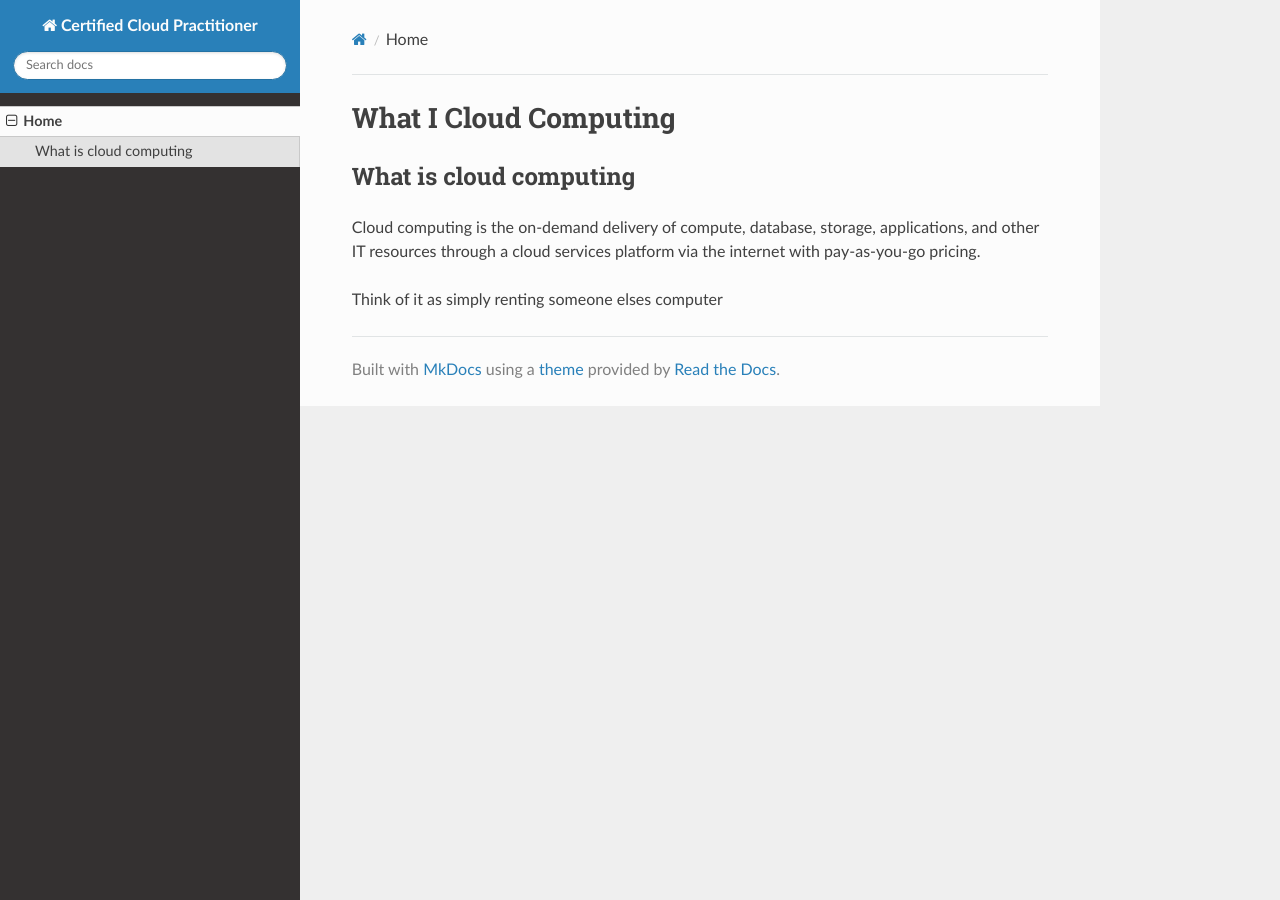
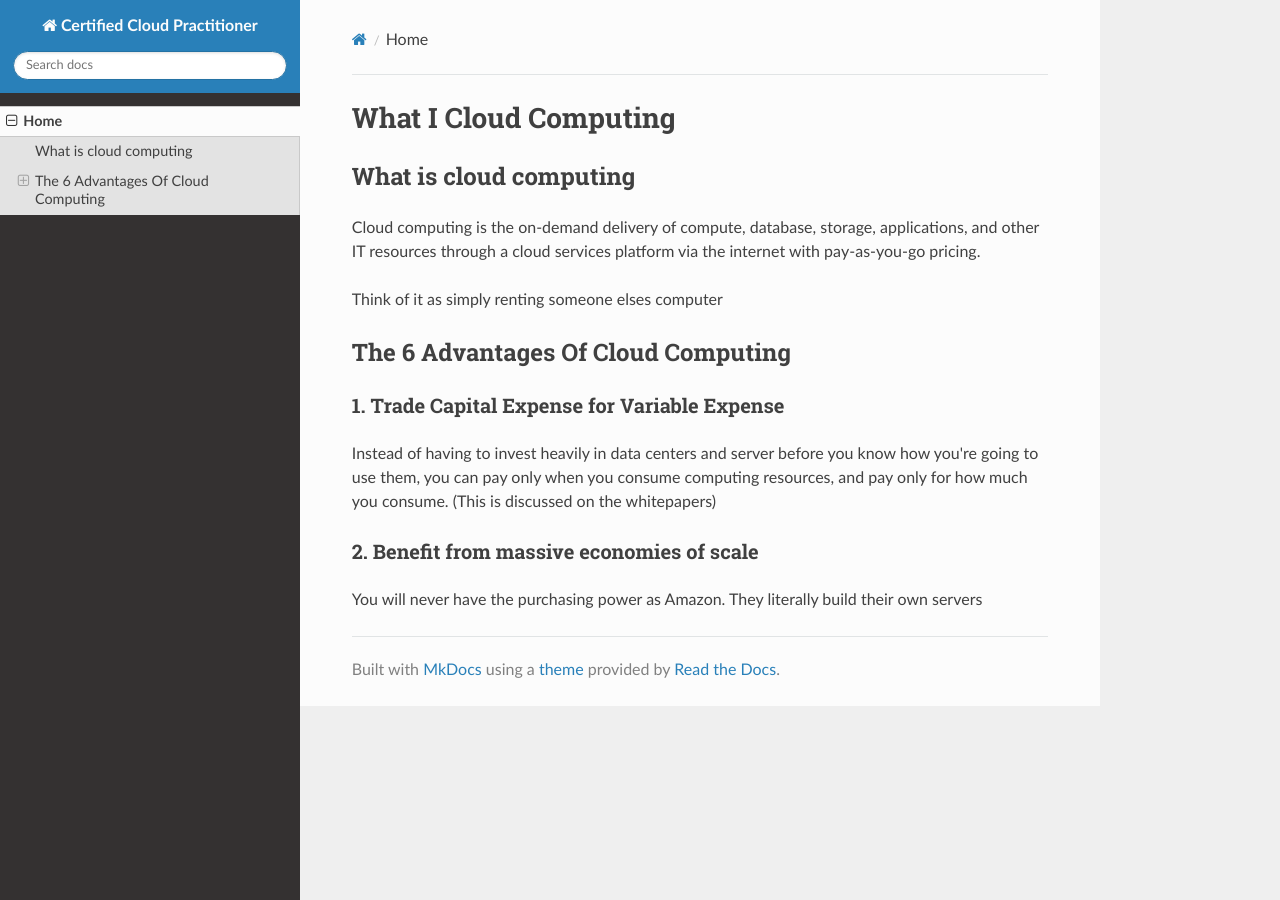
Before and after one commit to locojuhi/cloud-notes, an MkDocs documentation site: the page built from docs/index.md, in a window 1280 px wide. Built offline with MkDocs 1.6.1, drawn with Linux system fonts in a browser that asks for light colours; nearby versions of some CDN libraries.

Commit message:
6 advantages of the cloud

```diff
--- a/docs/index.md
+++ b/docs/index.md
@@ -6,3 +6,11 @@
 Cloud computing is the on-demand delivery of compute, database, storage, applications, and other IT resources through a cloud services platform via the internet with pay-as-you-go pricing.
 
 Think of it as simply renting someone elses computer
+
+## The 6 Advantages Of Cloud Computing
+
+### 1. Trade Capital Expense for Variable Expense
+Instead of having to invest heavily in data centers and server before you know how you're going to use them, you can pay only when you consume computing resources, and pay only for how much you consume. (This is discussed on the whitepapers)
+
+### 2. Benefit from massive economies of scale
+You will never have the purchasing power as Amazon. They literally build their own servers
```
